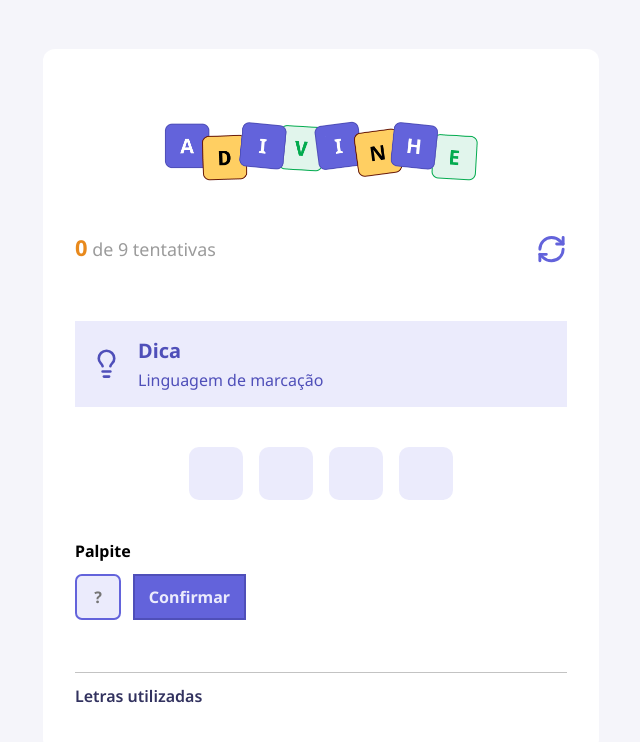
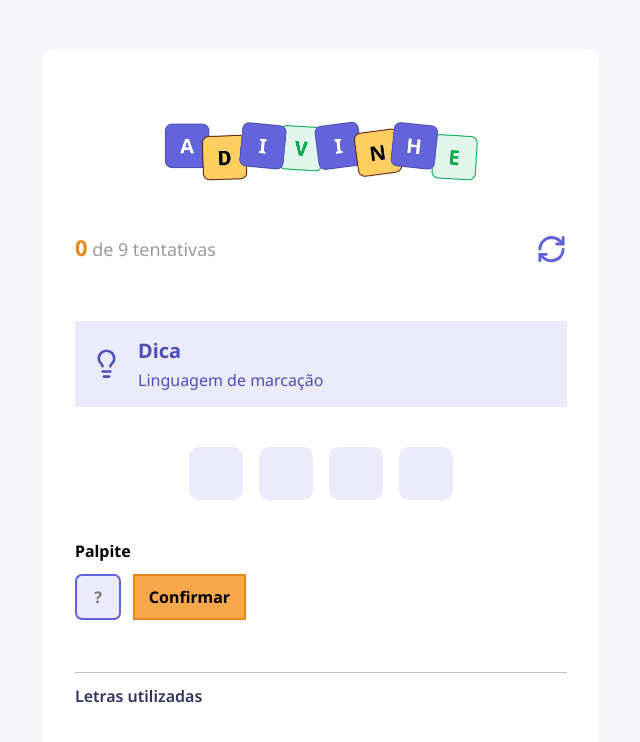
Before and after one commit to Fergod600/Jogo-de-advinhar, a React (Vite) app in the folder classroom/: page / in a window 1280 px wide. Shown: the top 742 px of the page, without its empty margins (319-959 px from the left). Built offline with nearby package versions, Linux system fonts and the light colour scheme.

Commit message:
Troca da cor do botão

```diff
--- a/classroom/src/components/Button/styles.module.css
+++ b/classroom/src/components/Button/styles.module.css
@@ -2,9 +2,9 @@
     height: 2.87rem;
     border-radius: 0.43;
 
-    background-color: #6363db;
-    border: 2px solid #4f4fb9;
-    color: #ebebfc;
+    background-color: #f9a74b;
+    border: 2px solid #e8891c;
+    color: #000000;
 
     padding: 0 0.87rem;
     font-size: 1rem;
```
